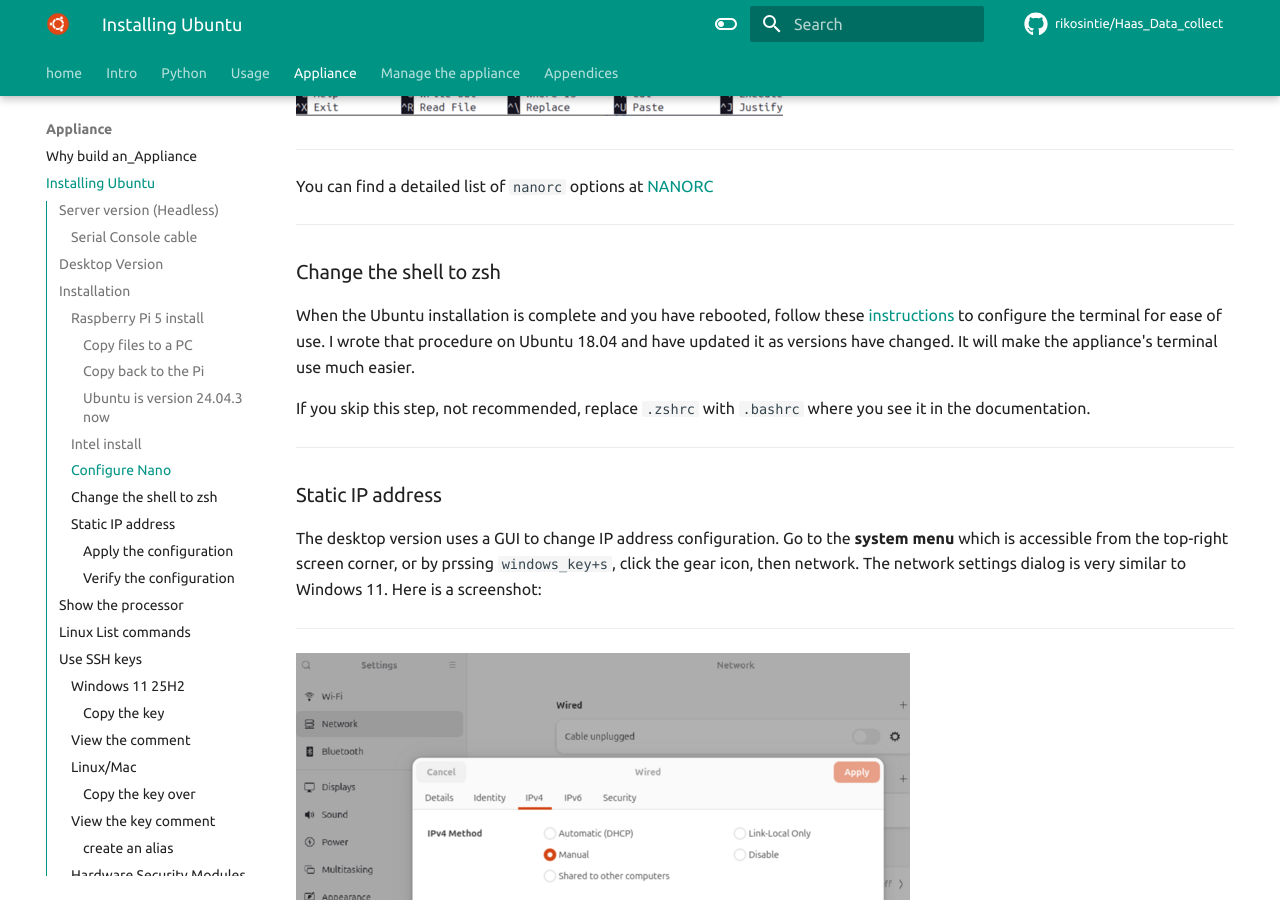
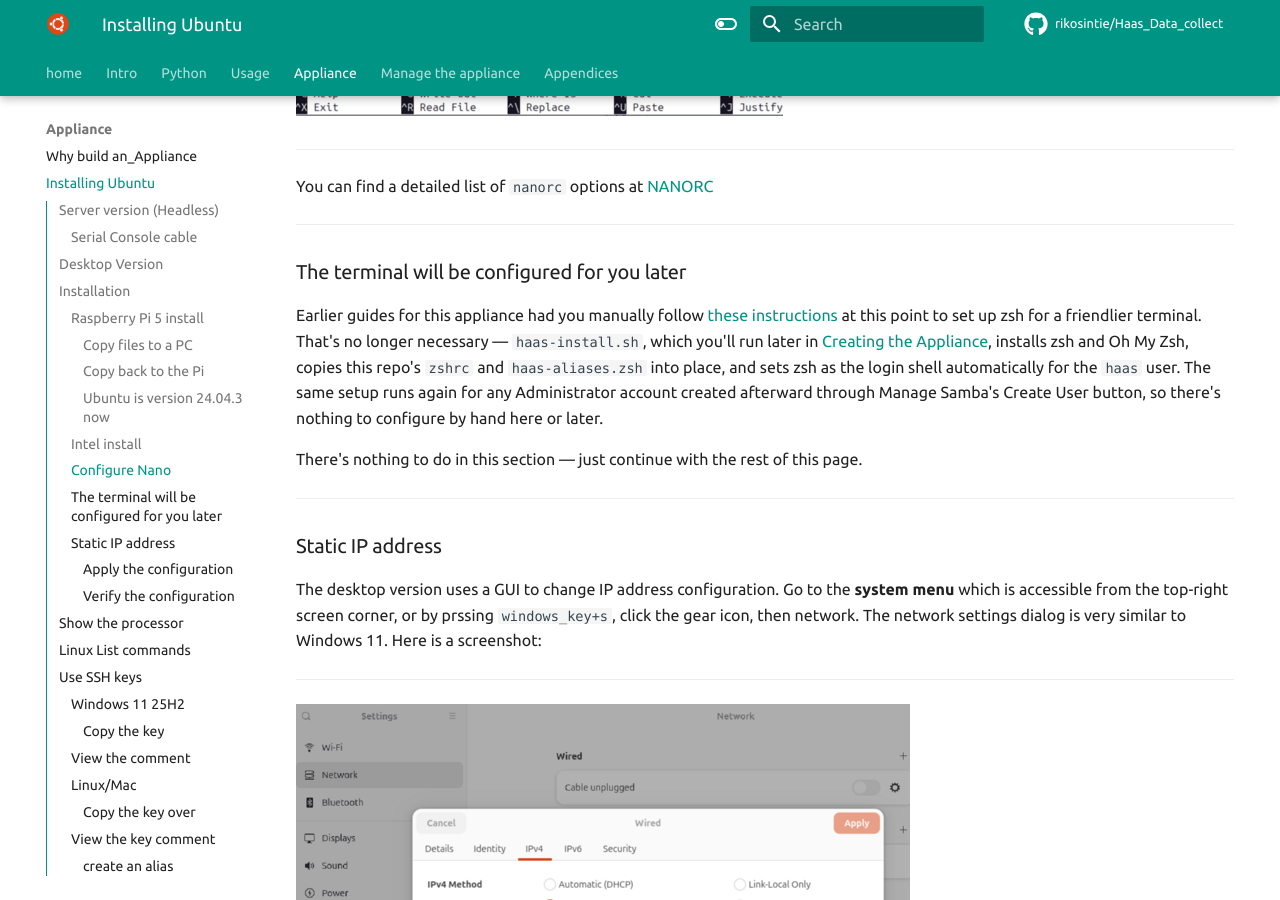
Before and after one commit to rikosintie/Haas_Data_collect, an MkDocs documentation site: the page built from docs/build_the_appliance/installing_ubuntu.md, in a window 1280 px wide and 900 px high, scrolled down 5186 px. Built offline with MkDocs 1.6.1 and Material for MkDocs 9.7.7, drawn with Linux system fonts in a browser that asks for light colours; some web fonts are replaced; comment, search, counter and statistics services are not loaded.

Commit message:
Git Title: installing_ubuntu.md
Git Description:
Updated the "Install zsh" since zsh is now installed by
the haas-install.sh script

```diff
--- a/docs/build_the_appliance/installing_ubuntu.md
+++ b/docs/build_the_appliance/installing_ubuntu.md
@@ -181,11 +181,21 @@ You can find a detailed list of `nanorc` options at [NANORC](https://www.nano-ed
 
 ----------------------------------------------------------------
 
-### Change the shell to zsh
+### The terminal will be configured for you later
 
-When the Ubuntu installation is complete and you have rebooted, follow these [instructions](https://rikosintie.github.io/Ubuntu4NetworkEngineers/terminal) to configure the terminal for ease of use. I wrote that procedure on Ubuntu 18.04 and have updated it as versions have changed. It will make the appliance's  terminal use much easier.
+Earlier guides for this appliance had you manually follow
+[these instructions](https://rikosintie.github.io/Ubuntu4NetworkEngineers/terminal)
+at this point to set up zsh for a friendlier terminal. That's no longer
+necessary — `haas-install.sh`, which you'll run later in
+[Creating the Appliance](configuring_appliance.md), installs zsh and Oh
+My Zsh, copies this repo's `zshrc` and `haas-aliases.zsh` into place, and
+sets zsh as the login shell automatically for the `haas` user. The same
+setup runs again for any Administrator account created afterward through
+Manage Samba's Create User button, so there's nothing to configure by
+hand here or later.
 
-If you skip this step, not recommended, replace `.zshrc` with `.bashrc` where you see it in the documentation.
+There's nothing to do in this section — just continue with the rest of
+this page.
 
 ----------------------------------------------------------------
 
```
